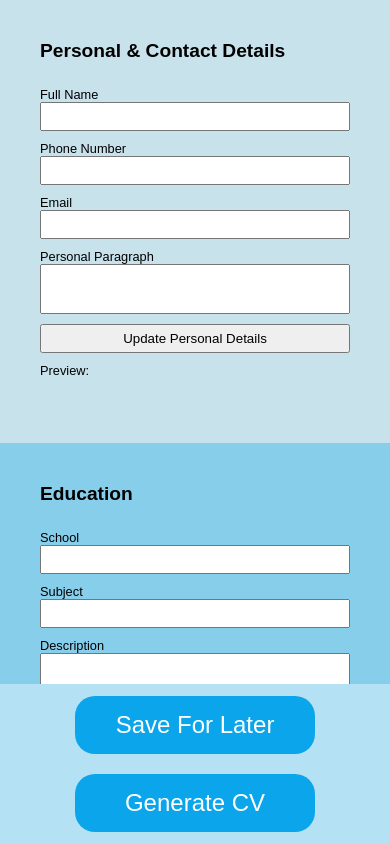
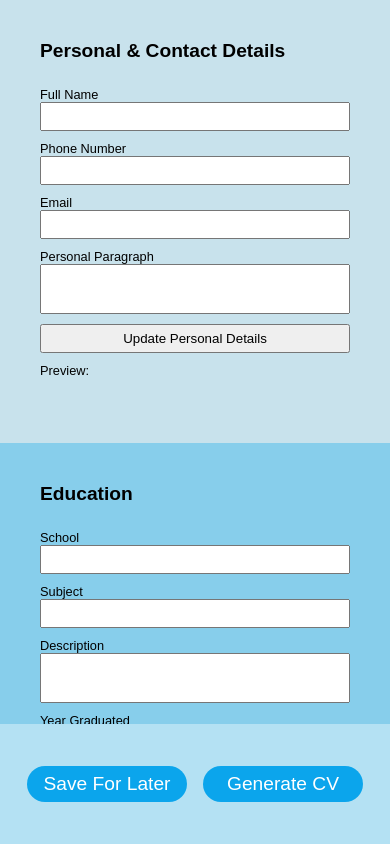
Before and after one commit to dhillman1989/cv-project, a React (Create React App) app: page / in a window 390 px wide. Shown: the top 844 px of the page. Built offline with nearby package versions, Linux system fonts and the light colour scheme.

Commit message:
style edit forms

```diff
--- a/src/App.js
+++ b/src/App.js
@@ -52,6 +52,14 @@ class App extends Component {
       editYearTo: "",
     };
   }
+
+  componentDidMount = () => {
+    window.addEventListener("beforeunload", this.handleUnload);
+  };
+
+  componentWillUnmount = () => {
+    window.removeEventListener("beforeunload", this.handleUnload);
+  };
 
   changeInput = (e) => {
     this.setState({ [e.target.name]: e.target.value });
--- a/src/components/EditEducation.js
+++ b/src/components/EditEducation.js
@@ -12,14 +12,16 @@ class EditEducation extends Component {
     const { data, changeInput, updateEducation } = this.props;
     return (
       <div className="editEducation">
-        EDIT EDUCATION
         <form onSubmit={(e) => updateEducation(e, data.editEduId)}>
+          <h3>EDIT EDUCATION</h3>
+          <br />
           <label htmlFor="editSchool">School</label>
           <input
             id="editSchool"
             name="editSchool"
             value={data.editSchool}
             onChange={changeInput}
+            required
           />
           <label htmlFor="editSubject">Subject</label>
           <input
@@ -27,6 +29,7 @@ class EditEducation extends Component {
             name="editSubject"
             value={data.editSubject}
             onChange={changeInput}
+            required
           />
           <label htmlFor="editDesc">Description</label>
           <textarea
@@ -41,6 +44,8 @@ class EditEducation extends Component {
             name="editYear"
             value={data.editYear}
             onChange={changeInput}
+            required
+            pattern="[0-9]{4}"
           />
           <button>Confirm Changes</button>
         </form>
--- a/src/components/EditExperience.js
+++ b/src/components/EditExperience.js
@@ -12,14 +12,16 @@ class EditExperience extends Component {
     const { data, changeInput, updateExperience } = this.props;
     return (
       <div className="editExperience">
-        EDIT Experience
         <form onSubmit={(e) => updateExperience(e, data.editExpId)}>
+          <h3>EDIT EXPERIENCE</h3>
+          <br />
           <label htmlFor="editCompany">School</label>
           <input
             id="editCompany"
             name="editCompany"
             value={data.editCompany}
             onChange={changeInput}
+            required
           />
           <label htmlFor="editJobTitle">Subject</label>
           <input
@@ -27,6 +29,7 @@ class EditExperience extends Component {
             name="editJobTitle"
             value={data.editJobTitle}
             onChange={changeInput}
+            required
           />
           <label htmlFor="editDuties">Description</label>
           <textarea
@@ -41,6 +44,8 @@ class EditExperience extends Component {
             name="editYearFrom"
             value={data.editYearFrom}
             onChange={changeInput}
+            required
+            pattern="[0-9]{4}"
           />
           <label htmlFor="editYearTo">Year</label>
           <input
@@ -48,6 +53,8 @@ class EditExperience extends Component {
             name="editYearTo"
             value={data.editYearTo}
             onChange={changeInput}
+            required
+            pattern="[0-9]{4}"
           />
           <button>Confirm Changes</button>
         </form>
--- a/src/styles/CvControl.css
+++ b/src/styles/CvControl.css
@@ -14,12 +14,12 @@
 }
 
 .CvControl button {
-  padding: 15px 30px;
-  width: 30rem;
+  padding: 7px 15px;
+  width: 20rem;
   margin: 10px 20px;
   background-color: rgb(11, 165, 236);
   color: #fff;
-  font-size: 3rem;
+  font-size: 2.4rem;
   border-radius: 20px;
   border: 0;
   outline: none;
@@ -34,13 +34,17 @@
 
 .CvControl__warning {
   margin-top: 1rem;
-  width: 500px;
+  width: 300px;
   text-align: center;
   color: rgb(209, 0, 0);
 }
 
 @media only screen and (max-width: 400px) {
   .CvControl {
-    height: 20rem;
+    height: 15rem;
+  }
+
+  .CvControl button {
+    margin: 5px 8px;
   }
 }
--- a/src/styles/app.css
+++ b/src/styles/app.css
@@ -25,7 +25,7 @@ ul {
   list-style-type: none;
 }
 
-@media only screen and (max-width: 400px) {
+@media only screen and (max-width: 700px) {
   html {
     font-size: 50%;
   }
--- a/src/styles/editEducation.css
+++ b/src/styles/editEducation.css
@@ -1,12 +1,11 @@
 .editEducation {
   width: 100vw;
   height: 100vh;
-  padding: 4rem;
   display: flex;
   align-items: center;
   justify-content: center;
   background-color: rgba(0, 0, 0, 0.5);
-  position: absolute;
+  position: fixed;
   top: 0;
   left: 0;
   z-index: 50;
@@ -17,9 +16,9 @@
   display: flex;
   flex-direction: column;
   background-color: #fff;
+
   padding: 3rem;
-  width: 40%;
-  min-width: 350px;
+  max-width: 350px;
 }
 
 .editEducation input,
--- a/src/styles/editExperience.css
+++ b/src/styles/editExperience.css
@@ -1,12 +1,12 @@
 .editExperience {
   width: 100vw;
   height: 100vh;
-  padding: 4rem;
+  padding: 2rem;
   display: flex;
   align-items: center;
   justify-content: center;
   background-color: rgba(0, 0, 0, 0.5);
-  position: absolute;
+  position: fixed;
   top: 0;
   left: 0;
   z-index: 50;
@@ -18,8 +18,7 @@
   flex-direction: column;
   background-color: #fff;
   padding: 3rem;
-  width: 40%;
-  min-width: 350px;
+  min-width: 90vw;
 }
 
 .editExperience input,
--- a/src/styles/educationForm.css
+++ b/src/styles/educationForm.css
@@ -40,3 +40,11 @@
   right: 3rem;
   text-shadow: 2px 1px 4px rgb(114, 161, 43);
 }
+
+@media only screen and (max-width: 700px) {
+  .educationForm {
+    height: auto;
+    max-height: 10000px;
+    overflow: auto;
+  }
+}
--- a/src/styles/experienceForm.css
+++ b/src/styles/experienceForm.css
@@ -1,7 +1,6 @@
 .experienceForm {
   background-color: rgb(71, 187, 233);
   height: 80vh;
-  max-height: 80vh;
   overflow: scroll;
   flex: 1;
   position: relative;
@@ -40,10 +39,11 @@
   text-shadow: 2px 1px 4px rgb(114, 161, 43);
 }
 
-@media only screen and (max-width: 400px) {
+@media only screen and (max-width: 700px) {
   .experienceForm {
-    margin-bottom: 20rem;
     height: auto;
-    max-height: auto;
+    max-height: 10000px;
+    overflow: auto;
+    margin-bottom: 15rem;
   }
 }
--- a/src/styles/personalForm.css
+++ b/src/styles/personalForm.css
@@ -39,3 +39,11 @@
   right: 3rem;
   text-shadow: 2px 1px 4px rgb(114, 161, 43);
 }
+
+@media only screen and (max-width: 700px) {
+  .personalForm {
+    height: auto;
+    max-height: 10000px;
+    overflow: auto;
+  }
+}
```
